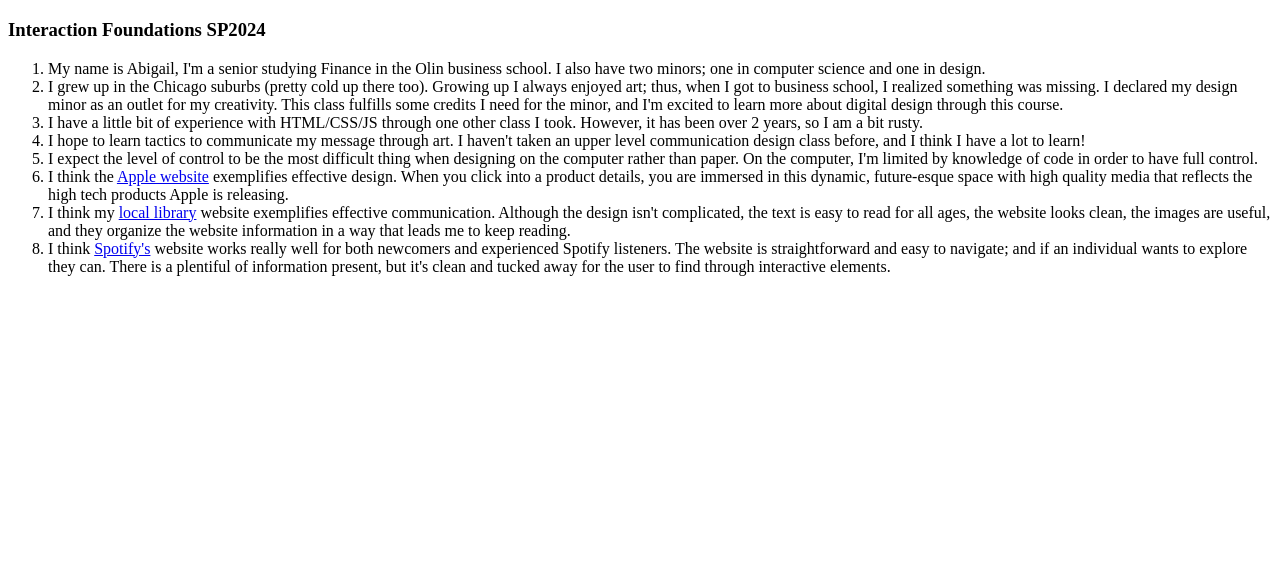
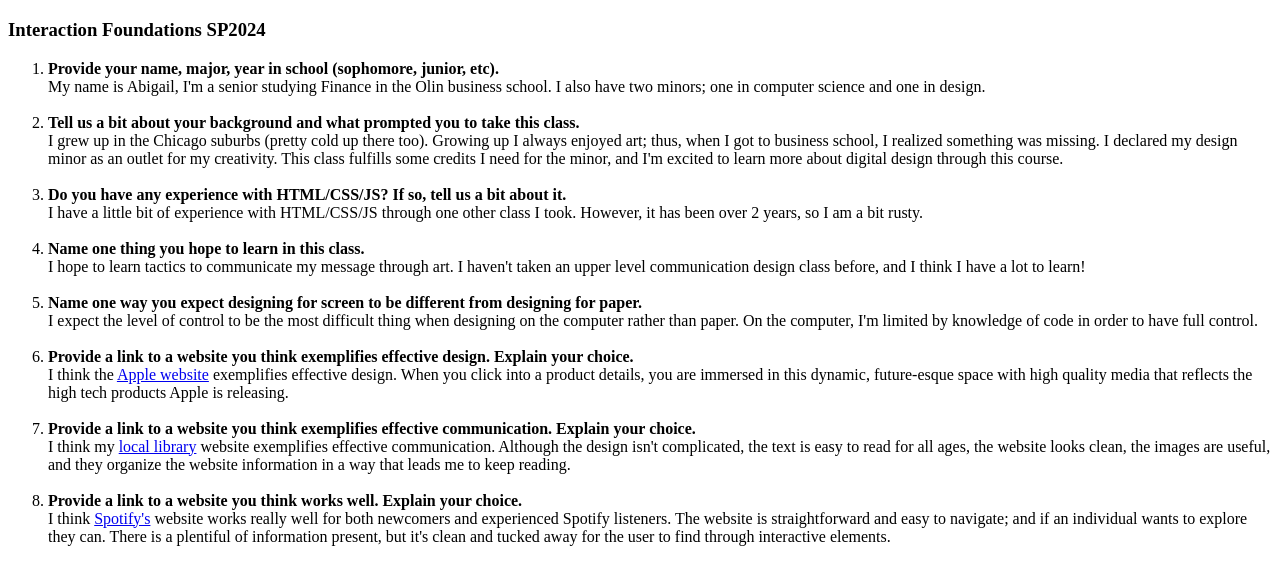
Before and after one commit to abigail9181/ifspring2024, a plain HTML site: page intro-questions/index.html in a window 1280 px wide. Shown: the part 61-646 px from the top of the page. Drawn offline with Linux system fonts and the light colour scheme.

Commit message:
Add files via upload

```diff
--- a/intro-questions/index.html
+++ b/intro-questions/index.html
@@ -9,14 +9,31 @@
         <h3> Interaction Foundations SP2024</h3>
 
         <ol type="1">
-            <li>My name is Abigail, I'm a senior studying Finance in the Olin business school. I also have two minors; one in computer science and one in design.</li>
-            <li>I grew up in the Chicago suburbs (pretty cold up there too). Growing up I always enjoyed art; thus, when I got to business school, I realized something was missing. I declared my design minor as an outlet for my creativity. This class fulfills some credits I need for the minor, and I'm excited to learn more about digital design through this course.</li>
-            <li>I have a little bit of experience with HTML/CSS/JS through one other class I took. However, it has been over 2 years, so I am a bit rusty.</li>
-            <li>I hope to learn tactics to communicate my message through art. I haven't taken an upper level communication design class before, and I think I have a lot to learn!</li>
-            <li>I expect the level of control to be the most difficult thing when designing on the computer rather than paper. On the computer, I'm limited by knowledge of code in order to have full control.</li>
-            <li>I think the <a href="https://www.apple.com/">Apple website</a> exemplifies effective design. When you click into a product details, you are immersed in this dynamic, future-esque space with high quality media that reflects the high tech products Apple is releasing.</li>
-            <li>I think my <a href="https://www.vapld.info/">local library</a> website exemplifies effective communication. Although the design isn't complicated, the text is easy to read for all ages, the website looks clean, the images are useful, and they organize the website information in a way that leads me to keep reading.</li>
-            <li>I think <a href="https://open.spotify.com/?">Spotify's</a> website works really well for both newcomers and experienced Spotify listeners. The website is straightforward and easy to navigate; and if an individual wants to explore they can. There is a plentiful of information present, but it's clean and tucked away for the user to find through interactive elements.</li>
+            <li> <strong>Provide your name, major, year in school (sophomore, junior, etc).</strong>
+                <br>My name is Abigail, I'm a senior studying Finance in the Olin business school. I also have two minors; one in computer science and one in design.</li>
+                <br>
+            <li> <strong>Tell us a bit about your background and what prompted you to take this class.</strong>
+                <br>I grew up in the Chicago suburbs (pretty cold up there too). Growing up I always enjoyed art; thus, when I got to business school, I realized something was missing. I declared my design minor as an outlet for my creativity. This class fulfills some credits I need for the minor, and I'm excited to learn more about digital design through this course.</li>
+                <br>
+            <li> <strong>Do you have any experience with HTML/CSS/JS? If so, tell us a bit about it.</strong>
+                <br>I have a little bit of experience with HTML/CSS/JS through one other class I took. However, it has been over 2 years, so I am a bit rusty.</li>
+                <br>
+            <li> <strong>Name one thing you hope to learn in this class.</strong>
+                <br>I hope to learn tactics to communicate my message through art. I haven't taken an upper level communication design class before, and I think I have a lot to learn!</li>
+                <br>
+            <li> <strong>Name one way you expect designing for screen to be different from designing for paper.</strong>
+                <br>I expect the level of control to be the most difficult thing when designing on the computer rather than paper. On the computer, I'm limited by knowledge of code in order to have full control.</li>
+                <br>
+            <li> <strong>Provide a link to a website you think exemplifies effective design. Explain your choice.</strong>
+                <br>I think the <a href="https://www.apple.com/">Apple website</a> exemplifies effective design. When you click into a product details, you are immersed in this dynamic, future-esque space with high quality media that reflects the high tech products Apple is releasing.</li>
+                <br>
+            <li> <strong>Provide a link to a website you think exemplifies effective communication. Explain your choice.</strong>
+                <br>I think my <a href="https://www.vapld.info/">local library</a> website exemplifies effective communication. Although the design isn't complicated, the text is easy to read for all ages, the website looks clean, the images are useful, and they organize the website information in a way that leads me to keep reading.</li>
+                <br>
+            <li> <strong>Provide a link to a website you think works well. Explain your choice.</strong>
+                <br>I think <a href="https://open.spotify.com/?">Spotify's</a> website works really well for both newcomers and experienced Spotify listeners. The website is straightforward and easy to navigate; and if an individual wants to explore they can. There is a plentiful of information present, but it's clean and tucked away for the user to find through interactive elements.</li>
+                <br>
+
         </ol>
 
     </body>
```
